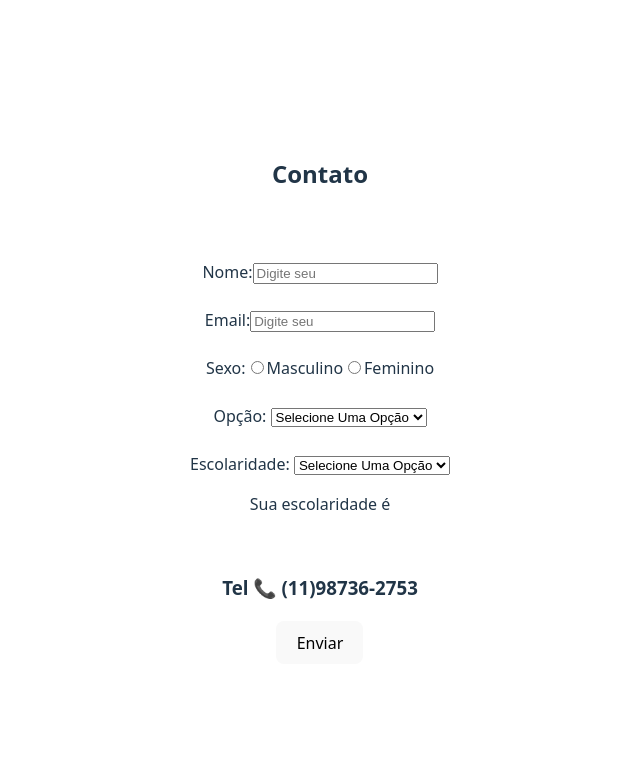
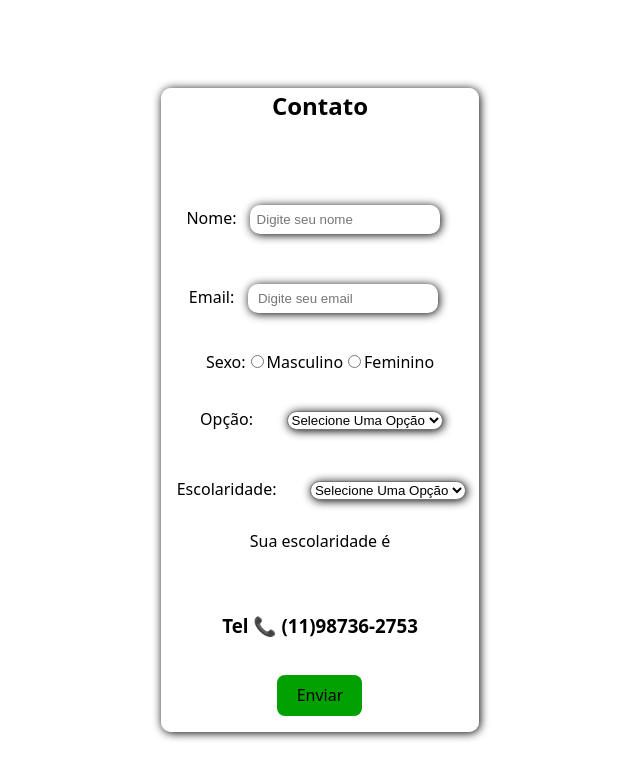
Before and after one commit to Alfa-One-Development/Restaurante, a React (Vite) app in the folder encomenda/: page /contato in a window 1280 px wide. Shown: the top 778 px of the page, without its empty margins (320-960 px from the left). Built offline with nearby package versions, Linux system fonts and the light colour scheme.

Commit message:
CSSVitor

```diff
--- a/encomenda/src/pages/Contato.jsx
+++ b/encomenda/src/pages/Contato.jsx
@@ -1,4 +1,5 @@
 import { useState, useEffect } from "react";
+import '../styles/Contato.css'
 
 function Contato(){
    const [contato1, setContato1] = useState('')
@@ -20,26 +21,26 @@ function Contato(){
 
    return(
 
-         <div>
+         <div className="box">
            <h2>Contato</h2>
            <br></br>
            <br></br>
            <form>Nome:
 
-            <input
+            <input className="input"
             type="text"
             value={nome}
             onChange={(e) => setNome(e.target.value)}
-            placeholder= {`Digite seu ${contato1}`}
+            placeholder= {`Digite seu nome`}
             />
             </form>
             <br></br>
             <form>Email:
-            <input
+            <input className="input"
             type="email"
             value={email}
             onChange={(e) => setEmail(e.target.value)}
-            placeholder= {`Digite seu ${contato1}`}
+            placeholder= {`${nome} Digite seu email`}
             />
             </form>
 <br></br>
--- /dev/null
+++ b/encomenda/src/styles/contato.css
@@ -0,0 +1,66 @@
+.box {
+    background-color: rgba(255, 255, 255, 0.7);
+    box-shadow: 1px 1px 10px black;
+    color: black;
+    border-radius: 10px;
+    transition: 0.3s;
+
+    input{
+        background-color: rgb(243, 243, 243);
+    }
+
+    label{
+        margin: 1em;
+    }
+
+    button{
+        background-color: rgb(0, 161, 0);
+        margin: 1em;
+        border: black;
+        transition: 0.5s;
+}
+
+    button:hover{
+        background-color: darkgreen;
+        color: rgb(255, 255, 255);
+        transition: 0.5s;
+        transform: scale(1.1);
+    }
+    .input{
+        background-color: rgb(255, 255, 255);
+        color: black;
+        border-radius: 10px;
+        padding: 0.5em;
+        border: none;
+        outline: none;
+        margin: 1em;
+        box-shadow: 1px 1px 10px black;
+        transition: 0.3s;
+
+    }
+
+    input:hover{
+        background-color: rgb(222, 220, 220);
+        color: black;
+        transition: 0.5s;
+    }
+
+}
+
+
+select{
+    background-color: rgb(255, 255, 255);
+    color: black;
+    border-radius: 10px;
+    margin: 1em;
+    box-shadow: 1px 1px 10px black;
+    transition: 0.3s;
+}
+
+img{
+    width: 20%;
+}
+
+.box:hover{
+    background-color: rgb(242, 241, 241);
+}
```
